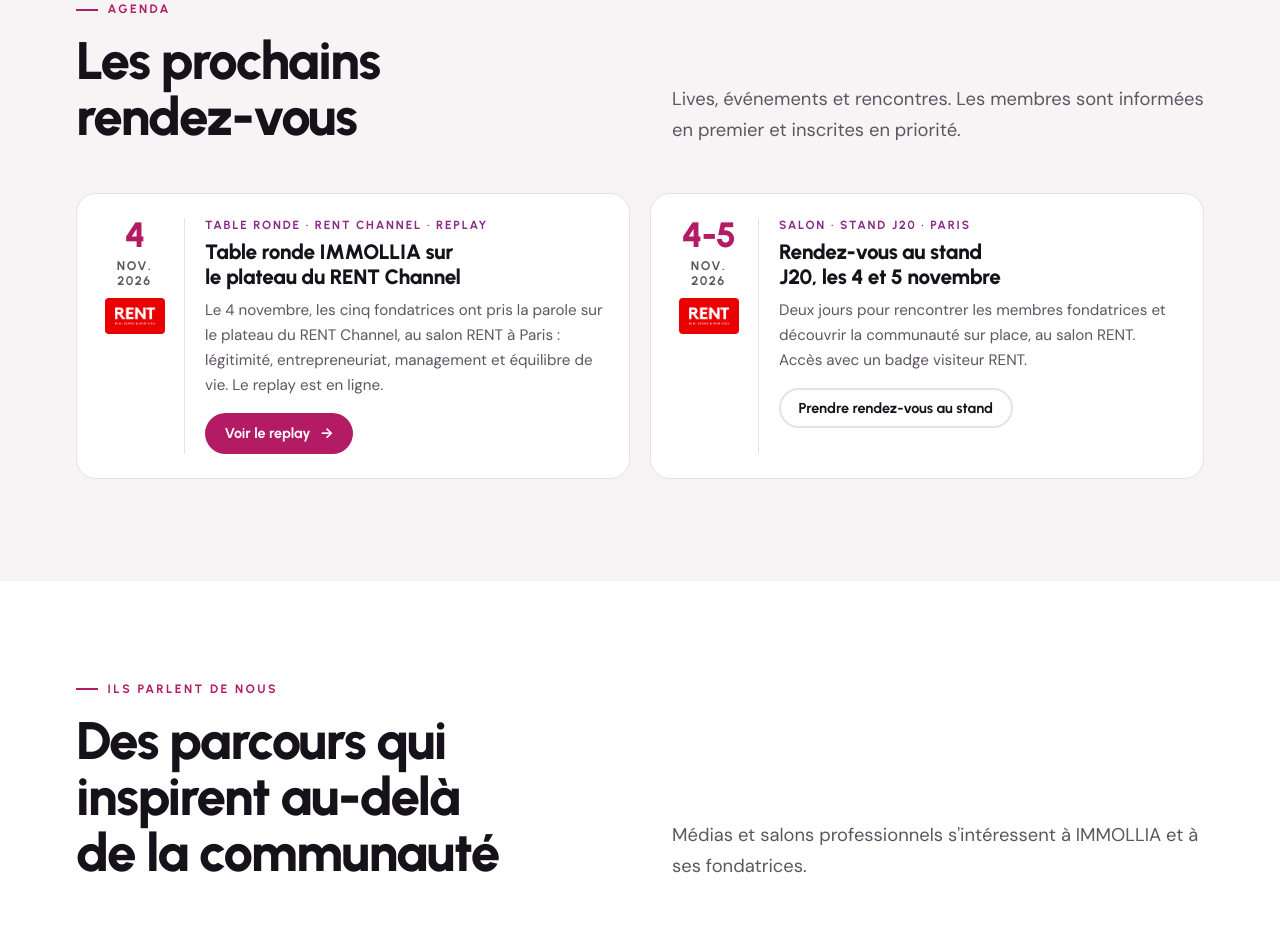
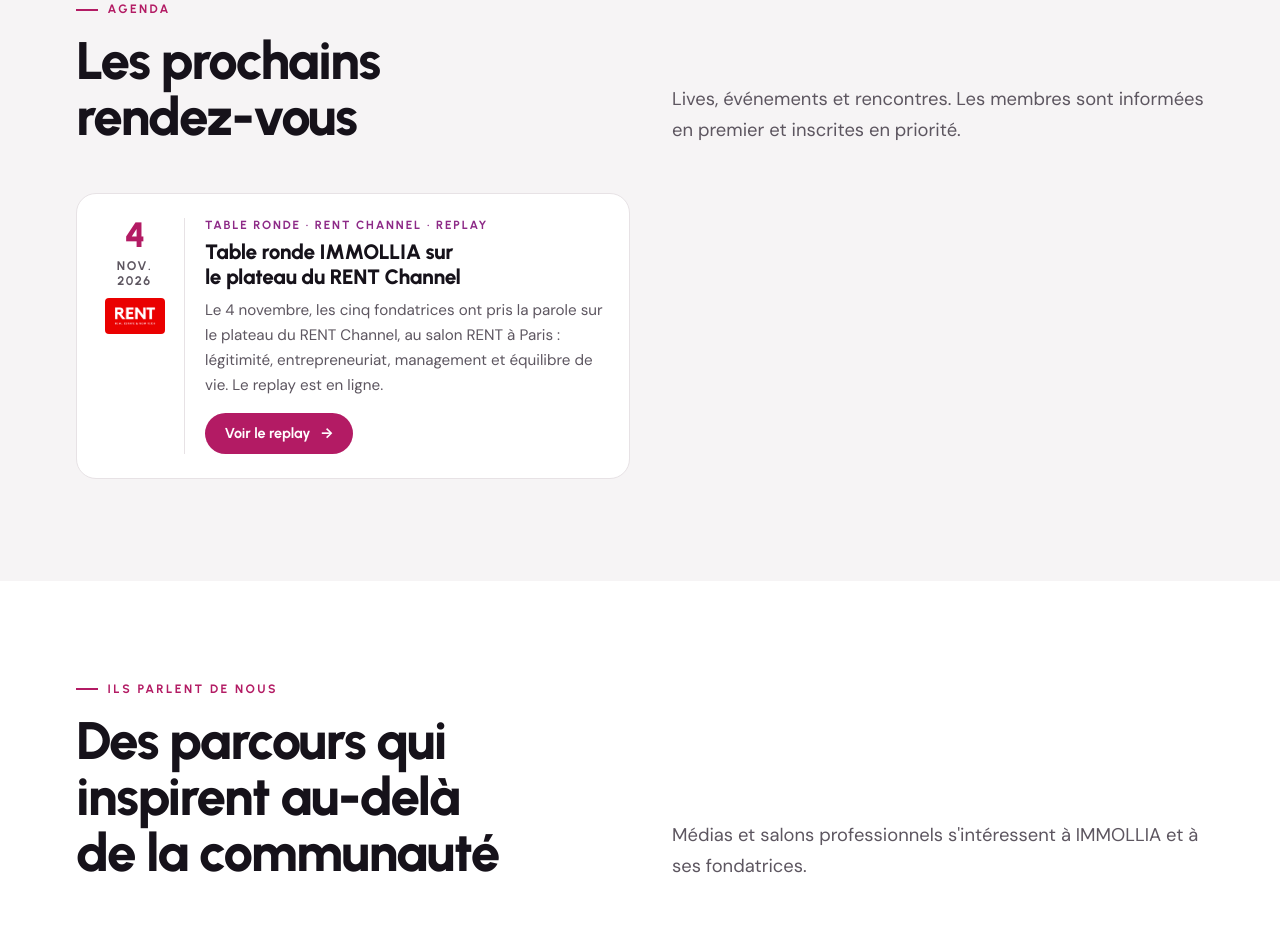
Before and after one commit to adinalungu2011-cloud/immollia-site, a plain HTML site: page index.html in a window 1280 px wide. Shown: the part 5577-6506 px from the top of the page. Drawn offline with Linux system fonts and the light colour scheme; no server answers.

Commit message:
Agenda : retrait du rendez-vous au stand J20 (salon RENT passé)
Co-Authored-By: Claude Opus 5.5 <noreply@anthropic.com>

```diff
--- a/index.html
+++ b/index.html
@@ -260,15 +260,6 @@
             <a href="#table-ronde-2026" class="btn btn--primary btn--sm">Voir le replay <span class="arrow" aria-hidden="true">→</span></a>
           </div>
         </article>
-        <article class="event">
-          <div class="date"><b>4-5</b><span>nov. 2026</span><img src="assets/logo-rent.png" alt="RENT, Real Estate &amp; New Tech" width="60" height="36" loading="lazy"></div>
-          <div class="event-body">
-            <span class="kind">Salon · Stand J20 · Paris</span>
-            <h3>Rendez-vous au stand J20, les 4 et 5 novembre</h3>
-            <p>Deux jours pour rencontrer les membres fondatrices et découvrir la communauté sur place, au salon RENT. Accès avec un badge visiteur RENT.</p>
-            <a href="#rejoindre" class="btn btn--ghost btn--sm" data-intent="Je souhaite rencontrer IMMOLLIA au stand J20 du RENT, le 4 ou le 5 novembre." data-motif="evenement">Prendre rendez-vous au stand</a>
-          </div>
-        </article>
       </div>
     </div>
   </section>
```
